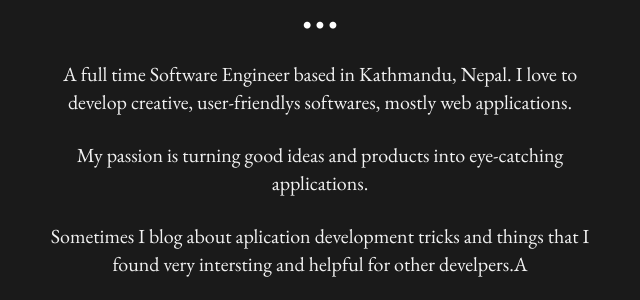
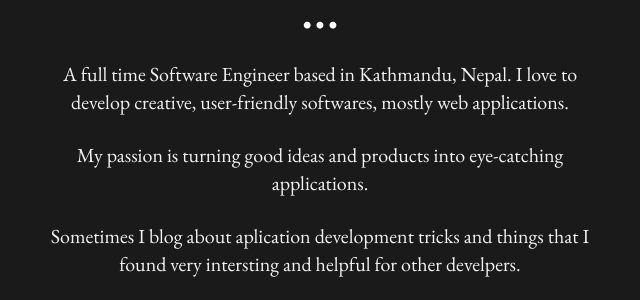
Before and after one commit to ashokadhikari92/portfolio, a plain HTML site: page index.html in a window 1280 px wide. Shown: the part 814-1114 px from the top of the page, 320-960 px from the left. Drawn offline with nearby package versions, Linux system fonts and the light colour scheme.

Commit message:
Minor fixes in about me

```diff
--- a/index.html
+++ b/index.html
@@ -86,9 +86,9 @@
 
 				<!-- INTRO INFORMATIO-->
 				<div class="col-lg-6 col-lg-offset-3">
-					<p>A full time Software Engineer based in Kathmandu, Nepal. I love to develop creative, user-friendlys softwares, mostly web applications.</p>
+					<p>A full time Software Engineer based in Kathmandu, Nepal. I love to develop creative, user-friendly softwares, mostly web applications.</p>
 					<p>My passion is turning good ideas and products into eye-catching applications.</p>
-					<p>Sometimes I blog about aplication development tricks and things that I found very intersting and helpful for other develpers.A</p>
+					<p>Sometimes I blog about aplication development tricks and things that I found very intersting and helpful for other develpers.</p>
 					<p>I'm available for freelance jobs. Contact me now.</p>
 					<p><button type="button" class="btn btn-warning">I HAVE A FREELANCE JOB</button></p>
 				</div>
```
